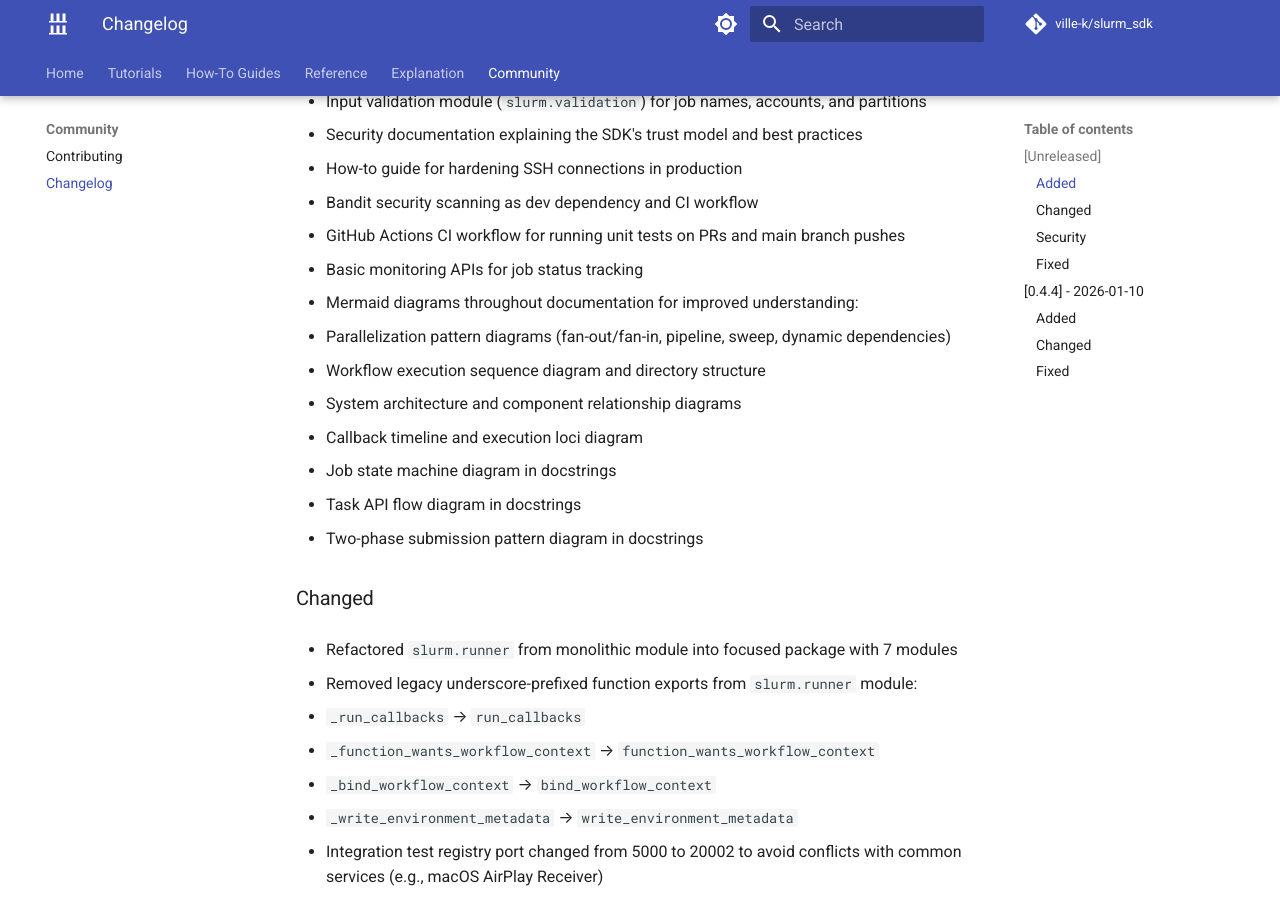
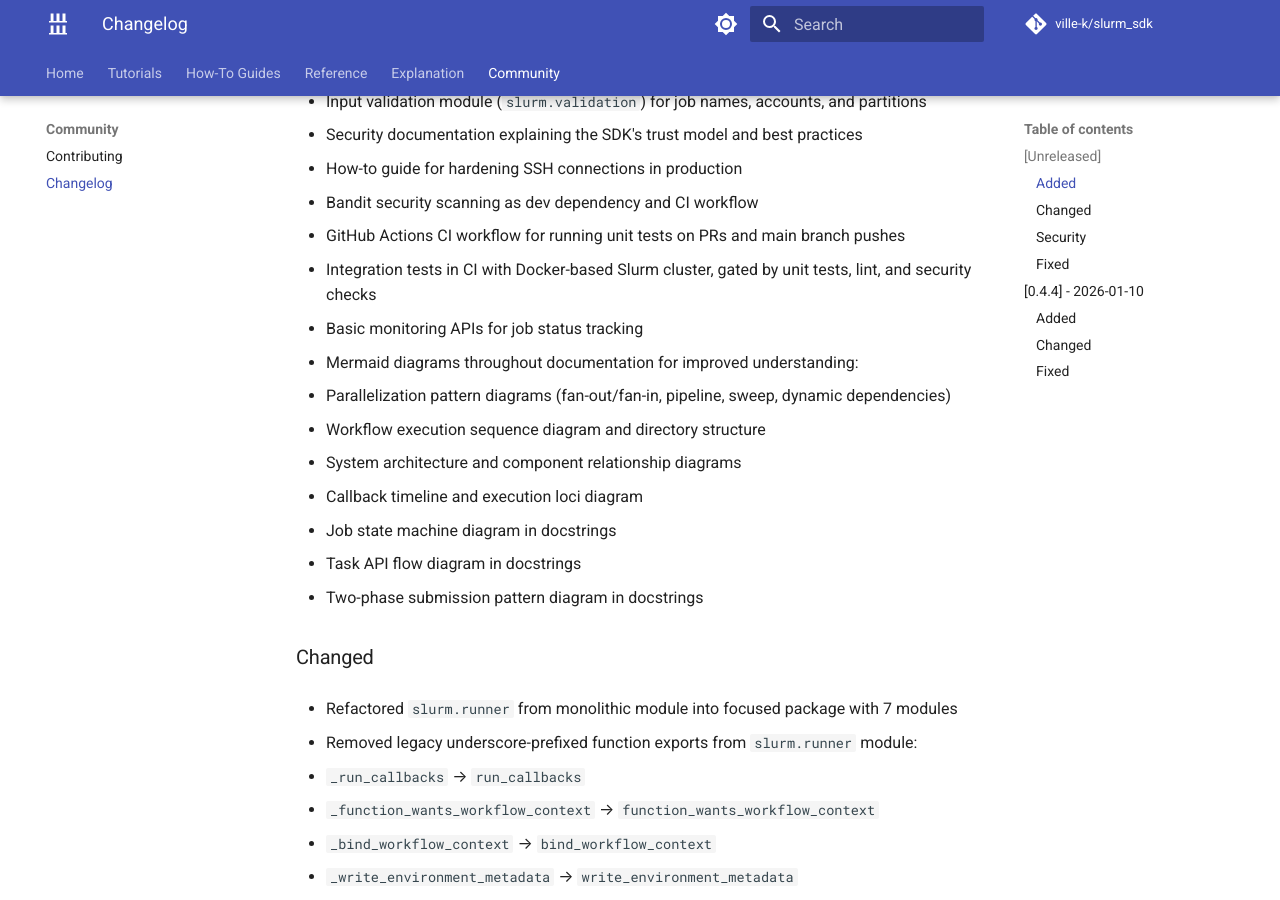
Before and after one commit to ville-k/slurm_sdk, an MkDocs documentation site: the page built from docs/CHANGELOG.md, in a window 1280 px wide and 900 px high, scrolled down 1965 px. Built offline with MkDocs 1.6.1 and Material for MkDocs 9.7.7, drawn with Linux system fonts in a browser that asks for light colours; comment, search, counter and statistics services are not loaded.

Commit message:
ci: add unified CI workflow for pull requests
Consolidate test.yml, lint.yml, and security.yml into a single ci.yml
workflow that runs all checks in parallel, with integration tests gated
by unit tests, lint, and security passing first.

Changes:
- Add ci.yml with unit-tests, lint, security, docs jobs running in parallel
- Add integration-tests job that depends on fast checks passing
- Integration tests run in Docker with Slurm cluster
- Disable cgroup-based job accounting in slurm.conf for CI compatibility
- Remove separate test.yml, lint.yml, security.yml workflows

---------

Co-authored-by: Claude Opus 4.5 <noreply@anthropic.com>

```diff
--- a/docs/CHANGELOG.md
+++ b/docs/CHANGELOG.md
@@ -61,6 +61,7 @@ and this project adheres to [Semantic Versioning](https://semver.org/spec/v2.0.0
 - How-to guide for hardening SSH connections in production
 - Bandit security scanning as dev dependency and CI workflow
 - GitHub Actions CI workflow for running unit tests on PRs and main branch pushes
+- Integration tests in CI with Docker-based Slurm cluster, gated by unit tests, lint, and security checks
 - Basic monitoring APIs for job status tracking
 - Mermaid diagrams throughout documentation for improved understanding:
   - Parallelization pattern diagrams (fan-out/fan-in, pipeline, sweep, dynamic dependencies)
--- a/pyproject.toml
+++ b/pyproject.toml
@@ -37,6 +37,7 @@ packages = ["src/slurm"]
 [dependency-groups]
 dev = [
     "bandit>=1.7.0",
+    "ruff>=0.8.0",
     "legionnaire>=0.1.0",
     "mdformat>=0.7.22",
     "mdformat-frontmatter>=2.0.8",
```
Also changed, not shown: 8 other files.
